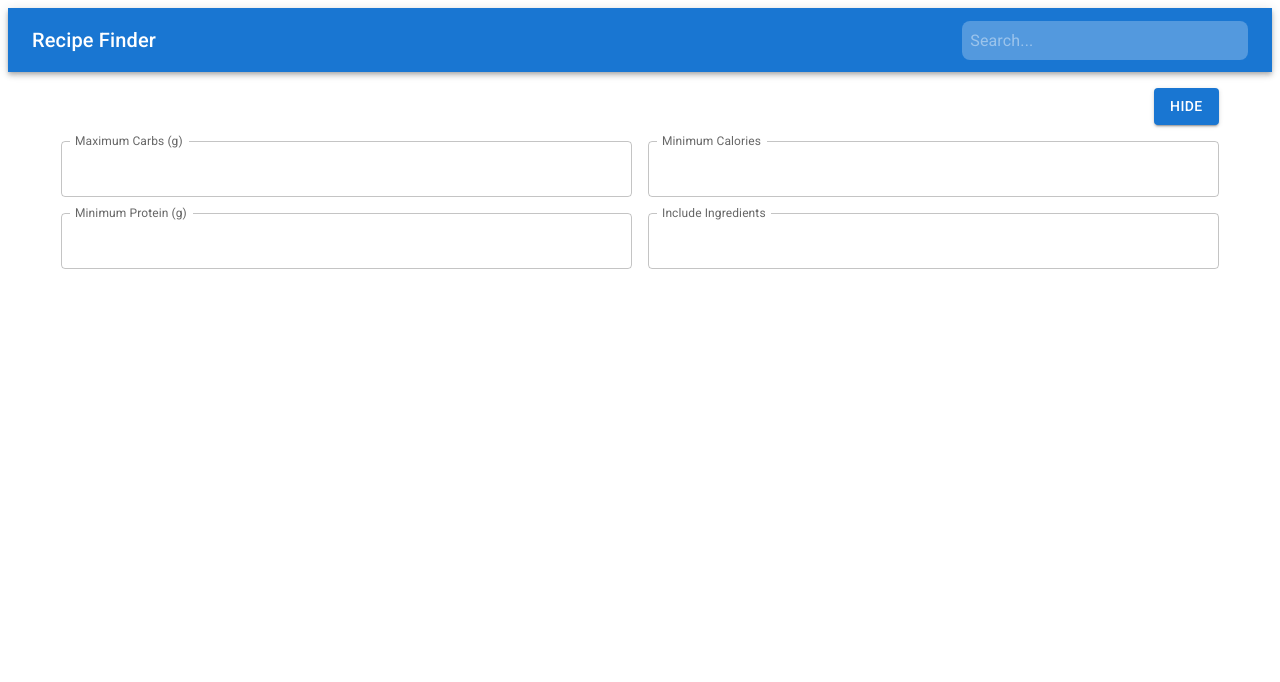
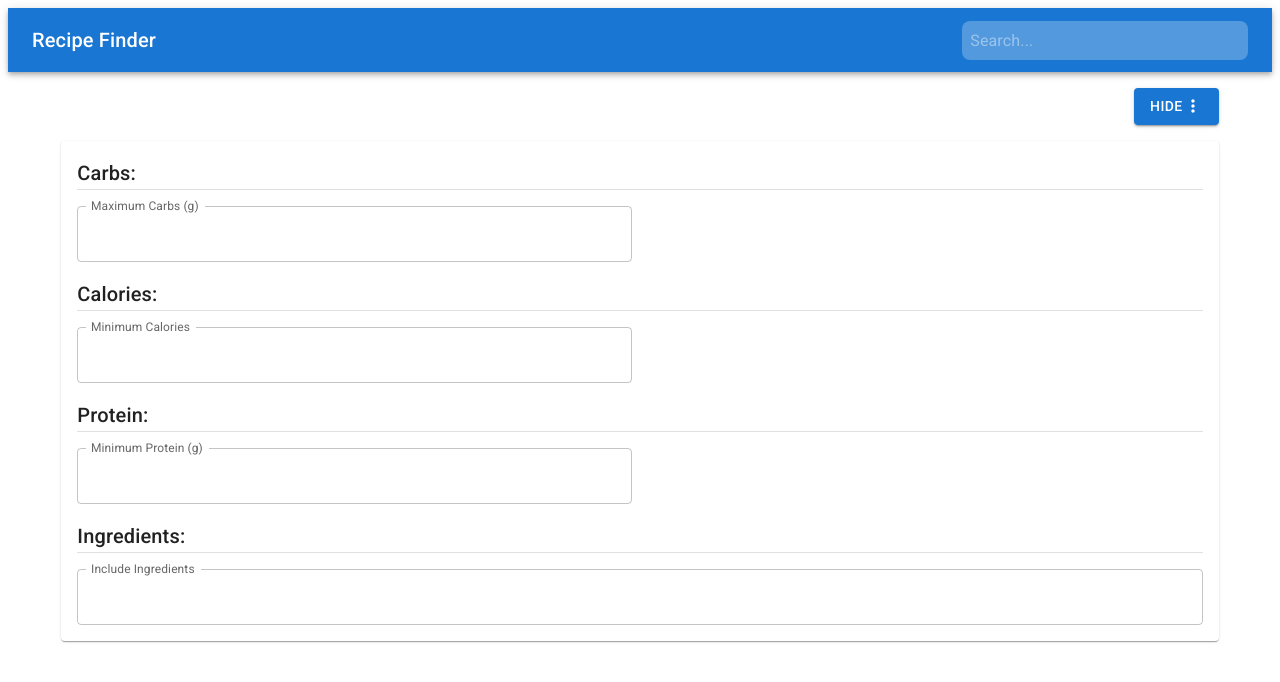
Before and after one commit to RCopJr/recipe-finder, a React (Create React App) app in the folder frontend/: page / in a window 1280 px wide. Both pictures are taken after a click on the button "FILTERS". Shown: the top 682 px of the page. Built offline with nearby package versions, Linux system fonts and the light colour scheme.

Commit message:
Added icon to filter and organized Filter section

```diff
--- a/frontend/src/App.js
+++ b/frontend/src/App.js
@@ -8,6 +8,7 @@ import {
   Toolbar,
   Typography,
 } from "@mui/material";
+import MoreVertIcon from "@mui/icons-material/MoreVert";
 import axios from "axios";
 import { v4 as uuidv4 } from "uuid";
 import RecipeCard from "./RecipeCard";
@@ -148,6 +149,7 @@ function App() {
           <Grid item xs="auto">
             <Button onClick={handleFilterClick} variant="contained">
               {expanded ? "Hide" : "Filters"}
+              <MoreVertIcon fontSize="small" />
             </Button>
           </Grid>
         </Grid>
--- a/frontend/src/Filters.js
+++ b/frontend/src/Filters.js
@@ -1,7 +1,15 @@
 import React from "react";
-import { TextField, Grid } from "@mui/material";
+import { TextField, Grid, Typography, Divider, Paper } from "@mui/material";
+
+import { styled, alpha } from "@mui/material/styles";
+
+const StyledPaper = styled(Paper)(({ theme }) => ({
+  padding: theme.spacing(2),
+}));
+
 function Filters(props) {
   return (
+    <StyledPaper>
       <Grid
         container
         direction="row"
@@ -10,6 +18,10 @@ function Filters(props) {
         wrap="wrap"
         spacing={2}
       >
+        <Grid item xs={12}>
+          <Typography variant="h6">Carbs:</Typography>
+          <Divider />
+        </Grid>
         <Grid item xs={6}>
           <TextField
             onChange={(event) => {
@@ -22,6 +34,10 @@ function Filters(props) {
             name="maxCarbs"
             fullWidth
           />
+        </Grid>
+        <Grid item xs={12}>
+          <Typography variant="h6">Calories:</Typography>
+          <Divider />
         </Grid>
         <Grid item xs={6}>
           <TextField
@@ -36,6 +52,10 @@ function Filters(props) {
             fullWidth
           />
         </Grid>
+        <Grid item xs={12}>
+          <Typography variant="h6">Protein:</Typography>
+          <Divider />
+        </Grid>
         <Grid item xs={6}>
           <TextField
             onChange={(event) => {
@@ -49,7 +69,11 @@ function Filters(props) {
             fullWidth
           />
         </Grid>
-      <Grid item xs={6}>
+        <Grid item xs={12}>
+          <Typography variant="h6">Ingredients:</Typography>
+          <Divider />
+        </Grid>
+        <Grid item xs={12}>
           <TextField
             onChange={(event) => {
               props.handleValueChange(event);
@@ -62,6 +86,7 @@ function Filters(props) {
           />
         </Grid>
       </Grid>
+    </StyledPaper>
   );
 }
 
```
Lines whose indentation alone changed are shown as unchanged.
